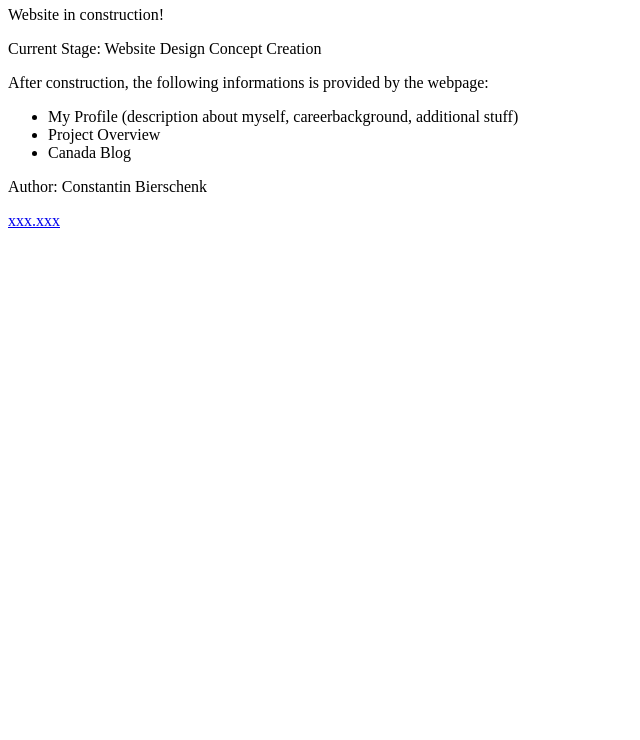
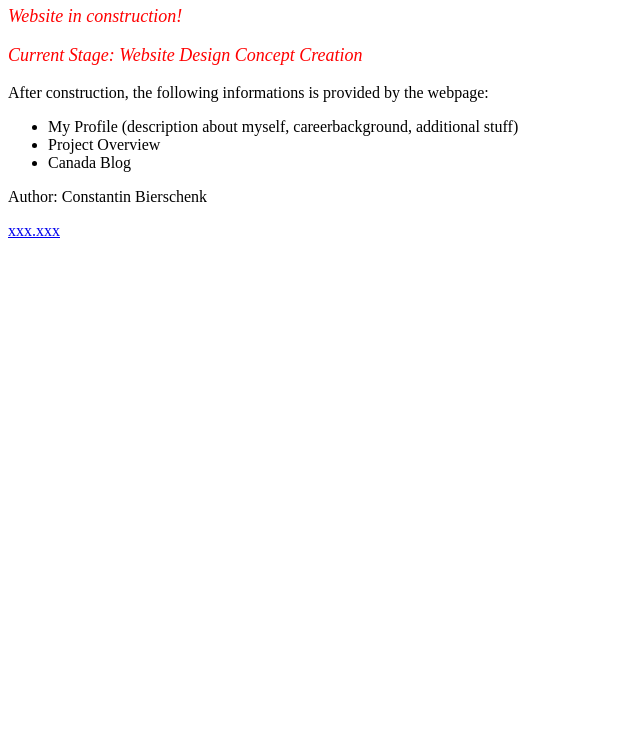
Before and after one commit to CBierschenk/CBierschenk.github.io, a plain HTML site: page index.html in a window 1280 px wide. Shown: the part 60-800 px from the top of the page, without its empty margins (0-640 px from the left). Drawn offline with Linux system fonts and the light colour scheme.

Commit message:
Add a warning style description to the style.css, which will change paragraph's  color, size and font-stlye

```diff
--- a/css/style.css
+++ b/css/style.css
@@ -0,0 +1,5 @@
+.warning {
+    color: red;
+    font-size: 18px;
+    font-style: italic;
+}
--- a/index.html
+++ b/index.html
@@ -6,8 +6,8 @@
 </head>
 
 <main>
-	<p>Website in construction!</p>
-	<p>Current Stage: Website Design Concept Creation</p>
+	<p class="warning">Website in construction!</p>
+	<p class="warning">Current Stage: Website Design Concept Creation</p>
 	<div>
 		<p>After construction, the following informations is provided by the webpage:</p>
 		<ul>
```
